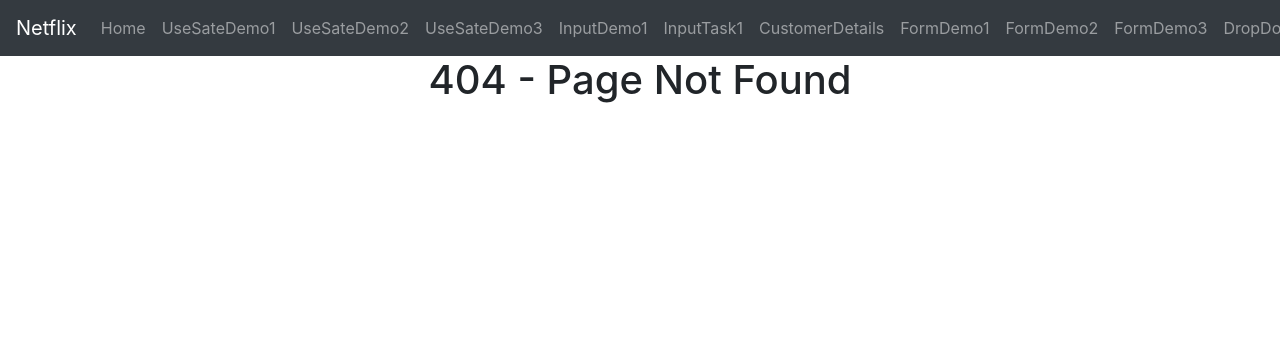
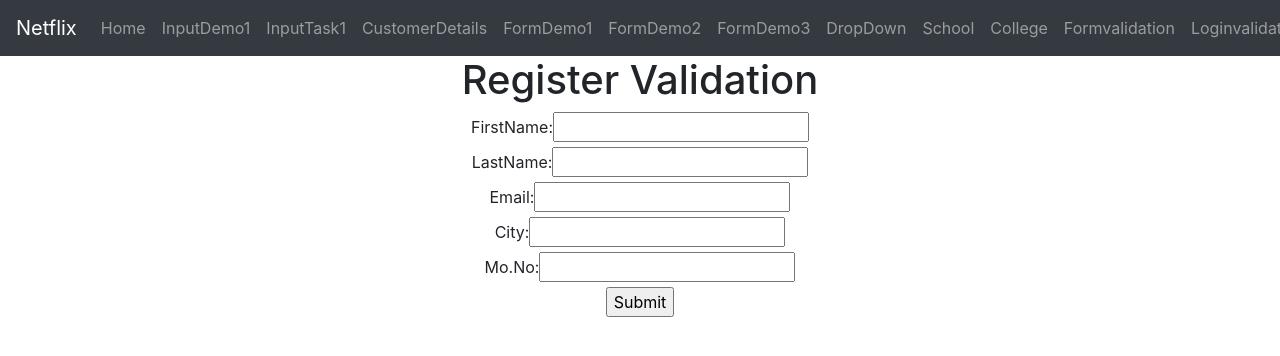
Before and after one commit to nensiKachhadiya26/learning26, a React (Vite) app in the folder learning26/: page /registervalidation in a window 1280 px wide. Before the commit this address had no page. Shown: the top 356 px of the page. Built offline with nearby package versions, Linux system fonts and the light colour scheme.

Commit message:
validations

```diff
--- a/learning26/src/App.jsx
+++ b/learning26/src/App.jsx
@@ -39,6 +39,10 @@ import { InputTask1 } from './components/Input/InputTask1'
 import { Dropdown } from './components/Dropdown'
 import { School } from './components/School'
 import { College } from './components/College'
+import { FormValidation } from './components/form/FormValidation'
+import { LoginValidation } from './components/form/LoginValidation'
+import { RegisterValidation } from './components/form/RegisterValidation'
+
 
 //import './App.css'
 
@@ -76,6 +80,9 @@ function App() {
         <Route path='/dropdown' element={<Dropdown/>}></Route>
         <Route path='/school' element={<School/>}></Route>
         <Route path='/college' element={<College/>}></Route>
+        <Route path='/formvalidation' element={<FormValidation/>}></Route>
+        <Route path='/loginvalidation' element={<LoginValidation/>}></Route>
+        <Route path='/registervalidation' element={<RegisterValidation/>}></Route>
       </Routes>
     </div>
   )
--- a/learning26/src/components/Navbar.jsx
+++ b/learning26/src/components/Navbar.jsx
@@ -36,7 +36,7 @@ export const Navbar = () => {
          <li class="nav-item">
             <Link class="nav-link" to="functiondemo1">FunctionDemo1</Link>
         </li> */}
-         <li class="nav-item">
+         {/* <li class="nav-item">
             <Link class="nav-link" to="usestatedemo1">UseSateDemo1</Link>
         </li>
 
@@ -45,7 +45,7 @@ export const Navbar = () => {
         </li>
         <li class="nav-item">
             <Link class="nav-link" to="usestatedemo3">UseSateDemo3</Link>
-        </li>
+        </li> */}
         {/* <li class="nav-item">
             <Link class="nav-link" to="employee">Employees</Link>
         </li> */}
@@ -79,6 +79,15 @@ export const Navbar = () => {
         <li class="nav-item">
             <Link class="nav-link" to="college">College</Link>
         </li>
+          <li class="nav-item">
+            <Link class="nav-link" to="formvalidation">Formvalidation</Link>
+        </li>
+         <li class="nav-item">
+            <Link class="nav-link" to="loginvalidation">Loginvalidation</Link>
+        </li>
+        <li class="nav-item">
+            <Link class="nav-link" to="registervalidation">Registervalidation</Link>
+        </li>
         </ul>
 
     </div>
--- /dev/null
+++ b/learning26/src/components/form/FormValidation.jsx
@@ -0,0 +1,73 @@
+import React from 'react'
+import { useForm } from 'react-hook-form'
+
+export const FormValidation = () => {
+    const{register,handleSubmit,formState:{errors}} = useForm()
+    console.log("errors",errors)
+    const validationSchema = {
+        nameValidator:{
+            required:{
+                value:true,
+                message:'name is required*'
+            },
+        },
+        ageValidator:{
+            required:{
+                value:true,
+                message:'age is required*',
+            },
+            min:{
+                value:20,
+                message:' min age should be 20',
+            },
+            max:{
+                value:60,
+                message:'max age should be 60',
+            },
+        },
+        addValidator:{
+            required:{
+                value:true,
+                message:'address is requried*',
+            },
+            minLength:{
+                value:5,
+                message:'min 5 character is requried'
+            },
+            maxLength:{
+                value:60,
+                message:'max 60 character is requried'
+            }
+        }
+    }
+    const submitHandler =  (data) =>{
+         alert("form subbmited...")
+        console.log(data)
+    }
+
+  return (
+    <div style={{textAlign:'center'}}>
+        <h1>Form Validation</h1>
+        <form onSubmit={handleSubmit(submitHandler)}>
+        <div>
+            <label>Name:</label>
+            <input type='text' {...register ("name", validationSchema.nameValidator) }></input>
+            {errors.name && errors.name.message}
+        </div>
+        <div>
+            <label>Age:</label>
+            <input type='text' {...register ("age",validationSchema.ageValidator)}></input>
+            {errors.age && errors.age.message}
+        </div>
+        <div>
+            <label>Address:</label>
+            <input type='text' {...register ("add" ,validationSchema.addValidator)}></input>
+            {errors.add?.message}
+        </div>
+         <div>
+            <input type='submit'></input>
+        </div>
+        </form>
+    </div>
+  )
+}
--- /dev/null
+++ b/learning26/src/components/form/LoginValidation.jsx
@@ -0,0 +1,55 @@
+import React from 'react'
+import { useForm } from 'react-hook-form'
+
+export const LoginValidation = () => {
+    const {register,handleSubmit,formState:{errors}} = useForm()
+     console.log("errors",errors)
+    const submitHandle = (data) =>{
+            alert("form submitted...")
+            console.log(data);
+    }
+    const validationSchema = {
+     usernameValidator:{
+         required:{
+            value:true,
+            message:'username must be requried*'
+        },
+     },
+    passwordValidator:{
+        required:{
+            value:true,
+            message:'password must be requried* '
+        },
+        minLength:{
+            value:8,
+            message:'minimum 8 charater is requried..'
+        },
+        maxLength:{
+            value:16,
+            message:'maximum 16 character is allow..'
+        },
+
+
+    }
+    }
+  return (
+    <div style={{textAlign:'center'}}>
+        <h1>Login Validation</h1>
+        <form onSubmit={handleSubmit(submitHandle)}>
+        <div>
+            <label>UserName</label>
+            <input type='text' {...register("username" ,validationSchema.usernameValidator)}></input>
+            {errors.username?.message}
+        </div>
+        <div>
+            <label>Password</label>
+            <input type='text' {...register("password",validationSchema.passwordValidator)}></input>
+            {errors.password?.message}
+        </div>
+        <div>
+            <input type='submit'></input>
+        </div>
+        </form>
+    </div>
+  )
+}
--- /dev/null
+++ b/learning26/src/components/form/RegisterValidation.jsx
@@ -0,0 +1,86 @@
+import React from 'react'
+import { useForm } from 'react-hook-form'
+
+export const RegisterValidation = () => {
+    const{register,handleSubmit,formState:{errors}} = useForm()
+    console.log("errors..",errors)
+    const submitHandler =(data) => {
+        alert("form submited..")
+        console.log(data)
+    }
+    const validationSchema = {
+        firstnameValidator:{
+            required:{
+                value:true,
+                message:'firstname is required*'
+            }
+        },
+        lastnameValidator:{
+            required:{
+                value:true,
+                message:'lastname is required*'
+            }
+        },
+        emailValidator:{
+            required:{
+                value:true,
+                message:'email is required*'
+            }
+        },
+        cityValidator:{
+            required:{
+                value:true,
+                message:'city is required*'
+            }
+        },
+        monoValidator:{
+            required:{
+                value:true,
+                message:'mo.no is required*'
+            },
+            minLength:{
+                value:10,
+                message:'enter 10 digits..'
+            },
+            maxLength:{
+                value:10,
+                message:'enter 10 digits..'
+            },
+        },
+    }
+  return (
+    <div style={{textAlign:'center'}}>
+        <h1>Register Validation</h1>
+         <form onSubmit={handleSubmit(submitHandler)}>
+        <div>
+            <label>FirstName:</label>
+            <input type='text' {...register("firstname",validationSchema.firstnameValidator)}></input>
+            {errors.firstname?.message}
+        </div>
+         <div>
+            <label>LastName:</label>
+            <input type='text'{...register("lastname",validationSchema.lastnameValidator)}></input>
+            {errors.lastname?.message}
+        </div>
+         <div>
+            <label>Email:</label>
+            <input type='text'{...register("email",validationSchema.emailValidator)}></input>
+            {errors.email?.message}
+        </div>
+         <div>
+            <label>City:</label>
+            <input type='text' {...register("city",validationSchema.cityValidator)}></input>
+            {errors.city?.message}
+        </div>
+         <div>
+            <label>Mo.No:</label>
+            <input type='tel'{...register("mono",validationSchema.monoValidator)}></input>
+            {errors.mono?.message}
+        </div>
+        <div>
+            <input type='submit'></input>
+        </div>
+        </form>
+    </div>
+  )
+}
```
